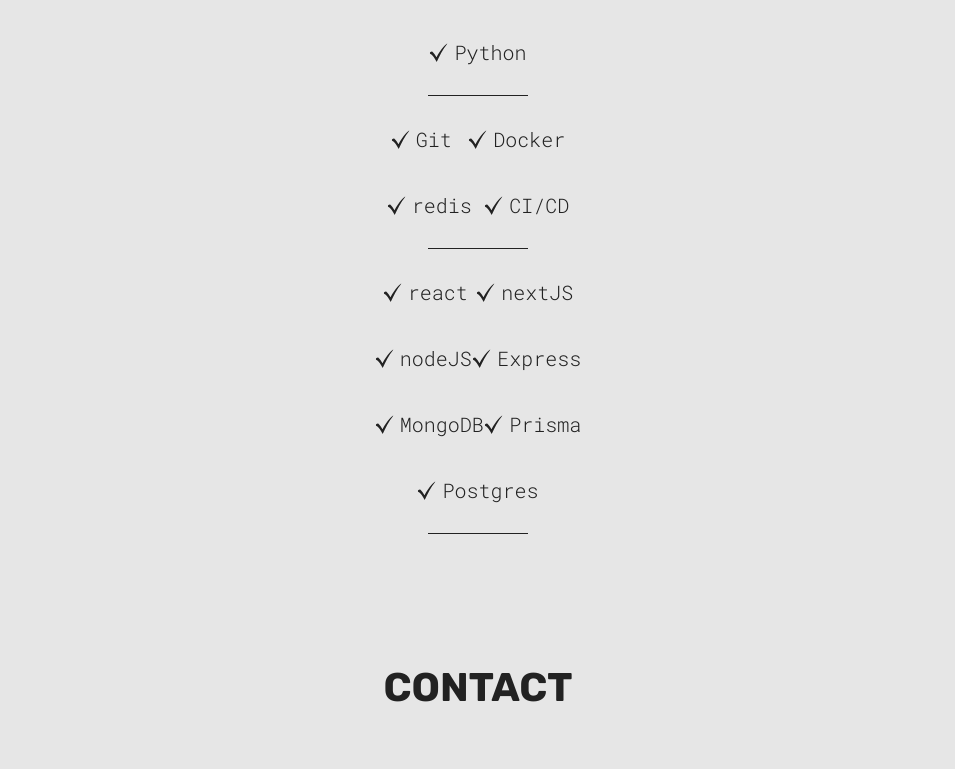
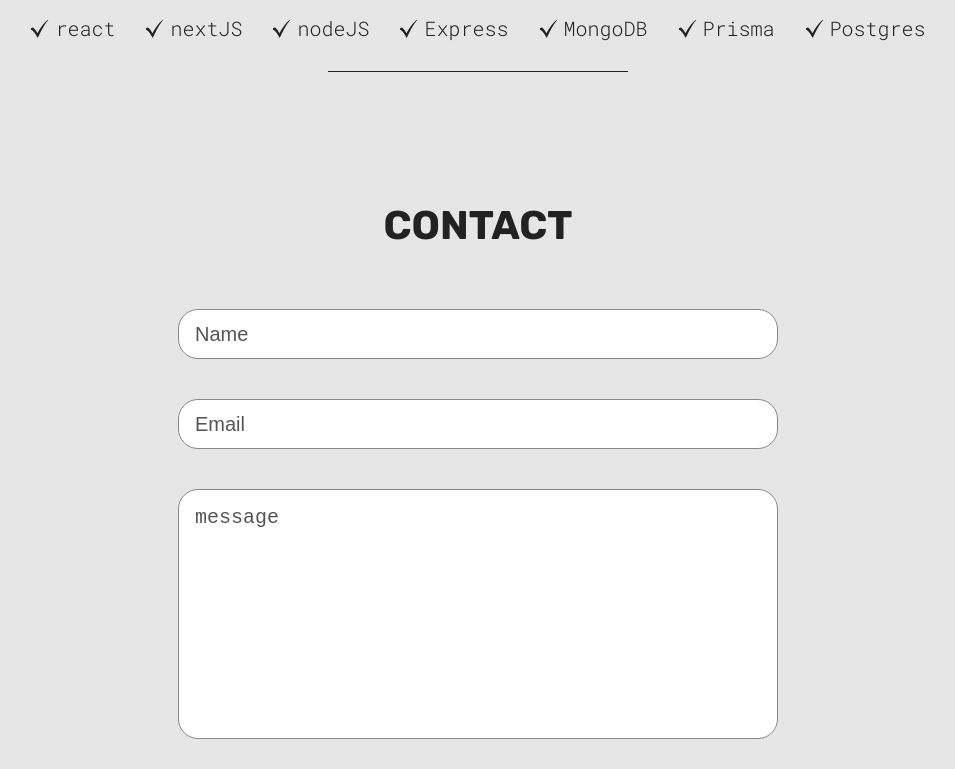
Before and after one commit to dakshjainn/Portfolio, a React (Vite) app: page / in a window 1280 px wide. Shown: the part 1685-2454 px from the top of the page, without its empty margins (162-1117 px from the left). Built offline with nearby package versions, Linux system fonts and the light colour scheme.

Commit message:
making responsive

```diff
--- a/src/sections/Contact/ContactStyles.module.css
+++ b/src/sections/Contact/ContactStyles.module.css
@@ -26,7 +26,7 @@
 input,
 textarea {
   border-radius: 20px;
-  border: #888 ipx solid;
+  border: #888 1px solid;
   box-sizing: border-box;
   justify-self: center;
   background-color: var(--background-color);
@@ -59,3 +59,21 @@
   transform: translateY(2px);
   box-shadow: 0 2px 2px rgba(0, 0, 0, 0.25);
 }
+
+@media (width >= 800px) {
+  textarea,
+  input:not([type="submit"]) {
+    width: 600px;
+    font-size: 20px;
+  }
+  form {
+    gap: 40px;
+  }
+}
+
+@media (width >= 1400px) {
+  textarea,
+  input:not([type="submit"]) {
+    width: 800px;
+  }
+}
--- a/src/sections/Projects/ProjectsStyles.module.css
+++ b/src/sections/Projects/ProjectsStyles.module.css
@@ -20,11 +20,20 @@
   a:hover {
     transform: scale(1.05);
   }
+}
 
+.projectsContainer {
+  display: flex;
+  flex-direction: column;
+  align-items: center;
+  gap: 30px;
+}
+
+@media (width >= 800px) {
   .projectsContainer {
-    display: flex;
-    flex-direction: column;
-    align-items: center;
-    gap: 30px;
+    flex-direction: row;
+    flex-wrap: wrap;
+    justify-content: space-evenly;
+    padding: 0 30px;
   }
 }
--- a/src/sections/Skills/SkillsStyles.module.css
+++ b/src/sections/Skills/SkillsStyles.module.css
@@ -12,6 +12,7 @@
   img {
     width: 20px;
   }
+}
 
 .skillList {
   display: flex;
@@ -21,7 +22,6 @@
   row-gap: 40px;
   max-width: 26ch;
 }
-}
 
 hr {
   width: 100px;
@@ -30,3 +30,18 @@
   background-color: var(--text-color);
   margin: 30px auto;
 }
+
+@media (width >= 800px) {
+  .skillList {
+    max-width: fit-content;
+    gap: 30px;
+
+    p {
+      font-size: 20px;
+    }
+  }
+
+  hr {
+    width: 300px;
+  }
+}
```
Lines whose indentation alone changed are shown as unchanged.
